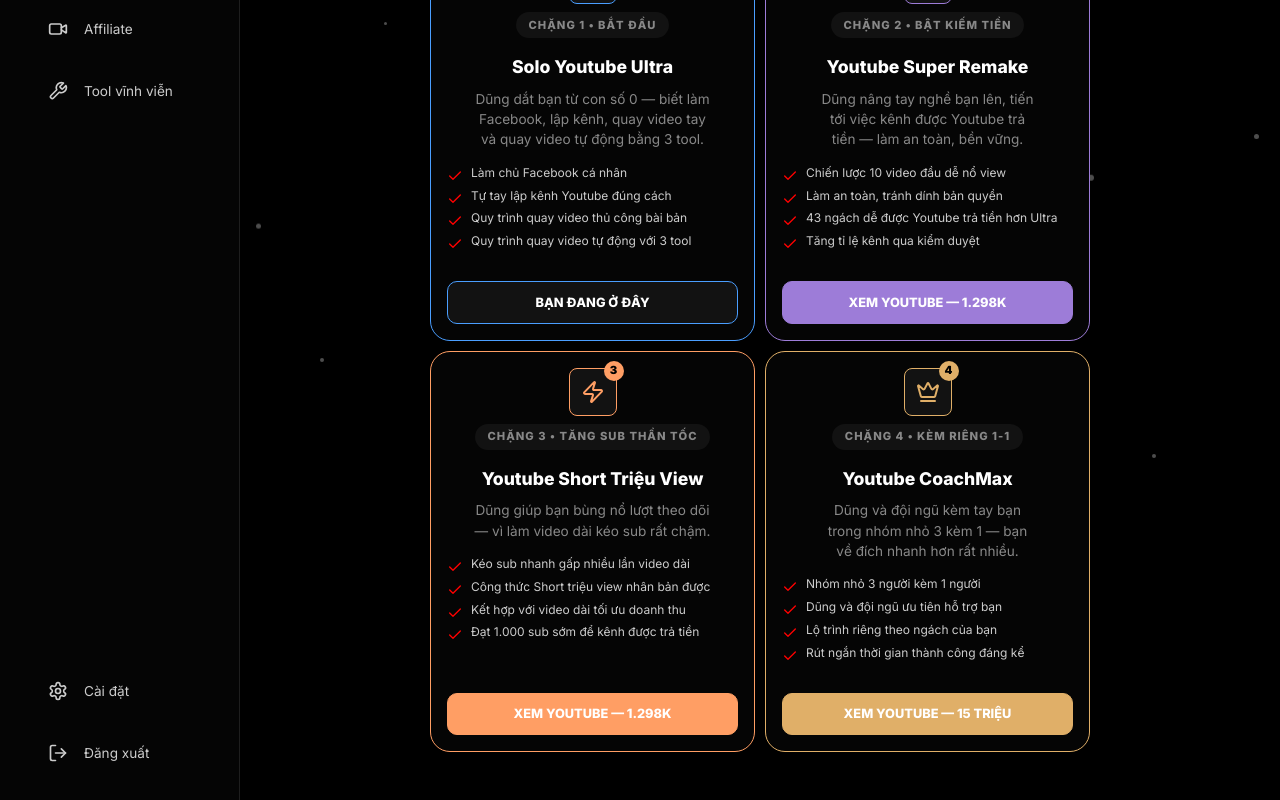
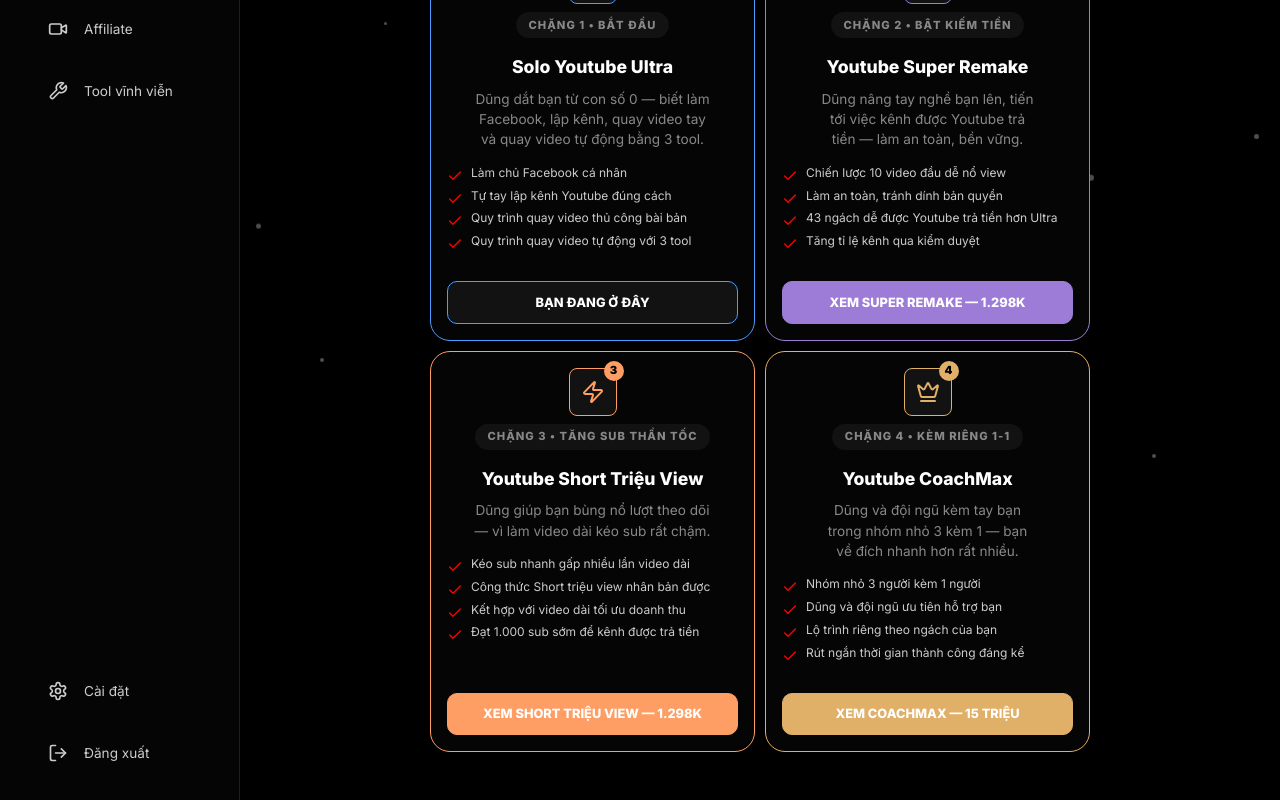
Before and after one commit to trungnguyen1592/app-phanthanhdung, a React (Vite) app: page /learning in a window 1280 px wide. Shown: the part 234-1034 px from the top of the page. Built offline with nearby package versions, Linux system fonts and the light colour scheme.

Commit message:
Feat: Update button text for courses

```diff
--- a/src/pages/LearningGuide.tsx
+++ b/src/pages/LearningGuide.tsx
@@ -21,7 +21,7 @@
     desc: 'Dũng nâng tay nghề bạn lên, tiến tới việc kênh được Youtube trả tiền — làm an toàn, bền vững.',
     features: ['Chiến lược 10 video đầu dễ nổ view', 'Làm an toàn, tránh dính bản quyền', '43 ngách dễ được Youtube trả tiền hơn Ultra', 'Tăng tỉ lệ kênh qua kiểm duyệt'],
     borderColor: '#9d7cd8',
-    price: '1.298K'
+    buttonText: 'Xem Super Remake — 1.298K'
   },
   {
     id: 3,
@@ -31,7 +31,7 @@
     desc: 'Dũng giúp bạn bùng nổ lượt theo dõi — vì làm video dài kéo sub rất chậm.',
     features: ['Kéo sub nhanh gấp nhiều lần video dài', 'Công thức Short triệu view nhân bản được', 'Kết hợp với video dài tối ưu doanh thu', 'Đạt 1.000 sub sớm để kênh được trả tiền'],
     borderColor: '#ff9e64',
-    price: '1.298K'
+    buttonText: 'Xem Short Triệu View — 1.298K'
   },
   {
     id: 4,
@@ -41,7 +41,7 @@
     desc: 'Dũng và đội ngũ kèm tay bạn trong nhóm nhỏ 3 kèm 1 — bạn về đích nhanh hơn rất nhiều.',
     features: ['Nhóm nhỏ 3 người kèm 1 người', 'Dũng và đội ngũ ưu tiên hỗ trợ bạn', 'Lộ trình riêng theo ngách của bạn', 'Rút ngắn thời gian thành công đáng kể'],
     borderColor: '#e0af68',
-    price: '15 Triệu'
+    buttonText: 'Xem CoachMax — 15 Triệu'
   },
 ];
 
@@ -73,7 +73,7 @@
             {course.isCurrent ? (
               <button className="btn-current">Bạn đang ở đây</button>
             ) : (
-              <button className="btn-view">Xem {course.title.split(' ')[0]} — {course.price}</button>
+              <button className="btn-view">{course.buttonText}</button>
             )}
           </div>
         ))}
```
